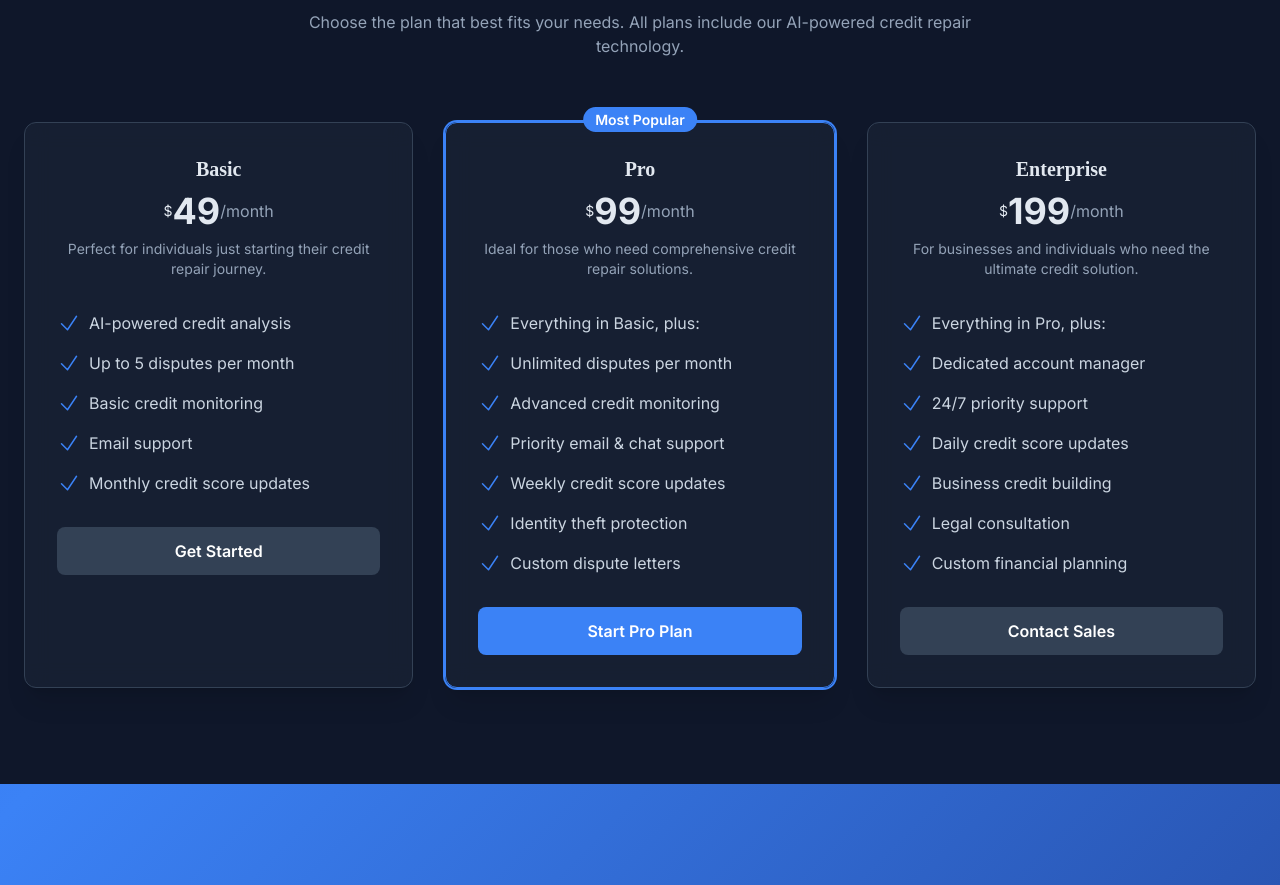
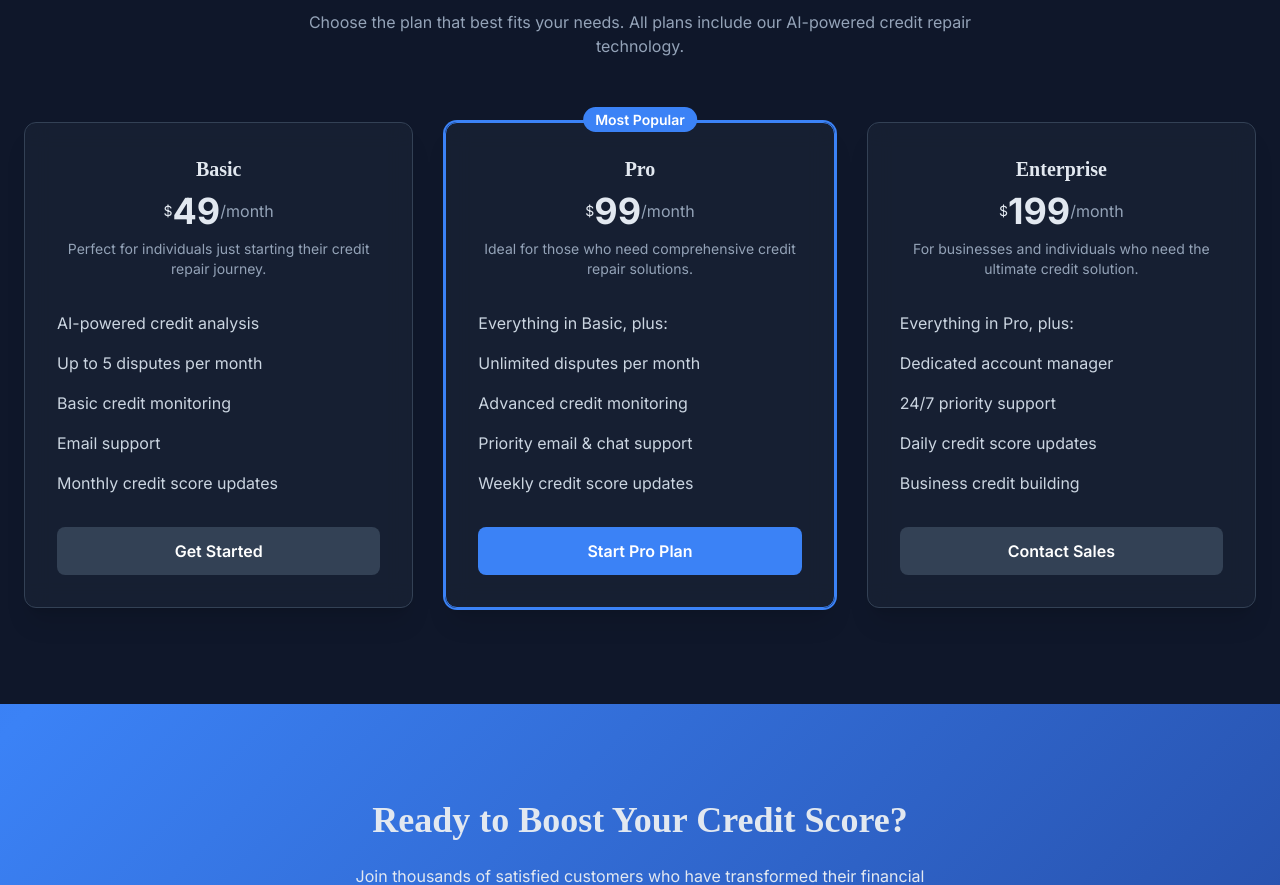
Before and after one commit to BluenSaint/Cobra-LaunchPad, a Next.js app: page / in a window 1280 px wide. Shown: the part 3440-4325 px from the top of the page. Built offline with nearby package versions, Linux system fonts and the light colour scheme.

Commit message:
fix: remove Framer Motion from Pricing component to fix server component issues

```diff
--- a/src/components/Pricing.tsx
+++ b/src/components/Pricing.tsx
@@ -1,123 +1,122 @@
 'use client'
-
-import { motion } from 'framer-motion'
-import { CheckIcon } from '@heroicons/react/24/outline'
-
-const tiers = [
-  {
-    name: 'Basic',
-    price: '49',
-    description: 'Perfect for individuals just starting their credit repair journey.',
-    features: [
-      'AI-powered credit analysis',
-      'Up to 5 disputes per month',
-      'Basic credit monitoring',
-      'Email support',
-      'Monthly credit score updates'
-    ],
-    cta: 'Get Started',
-    featured: false
-  },
-  {
-    name: 'Pro',
-    price: '99',
-    description: 'Ideal for those who need comprehensive credit repair solutions.',
-    features: [
-      'Everything in Basic, plus:',
-      'Unlimited disputes per month',
-      'Advanced credit monitoring',
-      'Priority email & chat support',
-      'Weekly credit score updates',
-      'Identity theft protection',
-      'Custom dispute letters'
-    ],
-    cta: 'Start Pro Plan',
-    featured: true
-  },
-  {
-    name: 'Enterprise',
-    price: '199',
-    description: 'For businesses and individuals who need the ultimate credit solution.',
-    features: [
-      'Everything in Pro, plus:',
-      'Dedicated account manager',
-      '24/7 priority support',
-      'Daily credit score updates',
-      'Business credit building',
-      'Legal consultation',
-      'Custom financial planning'
-    ],
-    cta: 'Contact Sales',
-    featured: false
-  }
-]
 
 export default function Pricing() {
   return (
     <section id="pricing" className="py-16 md:py-24 bg-slate-900">
       <div className="container mx-auto px-6">
-        <motion.div
-          initial={{ opacity: 0, y: 20 }}
-          whileInView={{ opacity: 1, y: 0 }}
-          viewport={{ once: true }}
-          transition={{ duration: 0.8 }}
-          className="text-center mb-12 md:mb-16"
-        >
+        <div className="text-center mb-12 md:mb-16">
           <h2 className="text-3xl md:text-4xl font-bold mb-4">
             Simple, Transparent Pricing
           </h2>
           <p className="text-slate-400 max-w-2xl mx-auto">
             Choose the plan that best fits your needs. All plans include our AI-powered credit repair technology.
           </p>
-        </motion.div>
+        </div>
 
         <div className="grid md:grid-cols-2 lg:grid-cols-3 gap-8">
-          {tiers.map((tier, index) => (
-            <motion.div
-              key={tier.name}
-              initial={{ opacity: 0, y: 20 }}
-              whileInView={{ opacity: 1, y: 0 }}
-              viewport={{ once: true }}
-              transition={{ duration: 0.5, delay: index * 0.2 }}
-              className={`glassmorphism p-8 relative ${
-                tier.featured ? 'border-blue-500 ring-2 ring-blue-500' : ''
-              }`}
-            >
-              {tier.featured && (
+          {/* Basic Plan */}
+          <div className="glassmorphism p-8 relative">
+            <div className="text-center mb-8">
+              <h3 className="text-xl font-bold mb-2">Basic</h3>
+              <div className="flex items-center justify-center mb-2">
+                <span className="text-sm">$</span>
+                <span className="text-4xl font-bold">49</span>
+                <span className="text-slate-400">/month</span>
+              </div>
+              <p className="text-slate-400 text-sm">Perfect for individuals just starting their credit repair journey.</p>
+            </div>
+            <ul className="space-y-4 mb-8">
+              <li className="flex items-start">
+                <span className="text-slate-300">AI-powered credit analysis</span>
+              </li>
+              <li className="flex items-start">
+                <span className="text-slate-300">Up to 5 disputes per month</span>
+              </li>
+              <li className="flex items-start">
+                <span className="text-slate-300">Basic credit monitoring</span>
+              </li>
+              <li className="flex items-start">
+                <span className="text-slate-300">Email support</span>
+              </li>
+              <li className="flex items-start">
+                <span className="text-slate-300">Monthly credit score updates</span>
+              </li>
+            </ul>
+            <button className="w-full py-3 px-6 rounded-lg font-semibold transition-all duration-200 bg-slate-700 hover:bg-slate-600 text-white">
+              Get Started
+            </button>
+          </div>
+
+          {/* Pro Plan */}
+          <div className="glassmorphism p-8 relative border-blue-500 ring-2 ring-blue-500">
             <div className="absolute -top-4 left-1/2 transform -translate-x-1/2">
               <span className="bg-blue-500 text-white px-3 py-1 rounded-full text-sm font-semibold">
                 Most Popular
               </span>
             </div>
-              )}
             <div className="text-center mb-8">
-                <h3 className="text-xl font-bold mb-2">{tier.name}</h3>
+              <h3 className="text-xl font-bold mb-2">Pro</h3>
               <div className="flex items-center justify-center mb-2">
                 <span className="text-sm">$</span>
-                  <span className="text-4xl font-bold">{tier.price}</span>
+                <span className="text-4xl font-bold">99</span>
                 <span className="text-slate-400">/month</span>
               </div>
-                <p className="text-slate-400 text-sm">{tier.description}</p>
+              <p className="text-slate-400 text-sm">Ideal for those who need comprehensive credit repair solutions.</p>
             </div>
             <ul className="space-y-4 mb-8">
-                {tier.features.map((feature) => (
-                  <li key={feature} className="flex items-start">
-                    <CheckIcon className="h-6 w-6 text-blue-500 flex-shrink-0 mr-2" />
-                    <span className="text-slate-300">{feature}</span>
+              <li className="flex items-start">
+                <span className="text-slate-300">Everything in Basic, plus:</span>
               </li>
-                ))}
+              <li className="flex items-start">
+                <span className="text-slate-300">Unlimited disputes per month</span>
+              </li>
+              <li className="flex items-start">
+                <span className="text-slate-300">Advanced credit monitoring</span>
+              </li>
+              <li className="flex items-start">
+                <span className="text-slate-300">Priority email & chat support</span>
+              </li>
+              <li className="flex items-start">
+                <span className="text-slate-300">Weekly credit score updates</span>
+              </li>
             </ul>
-              <button
-                className={`w-full py-3 px-6 rounded-lg font-semibold transition-all duration-200 ${
-                  tier.featured
-                    ? 'bg-blue-500 hover:bg-blue-600 text-white'
-                    : 'bg-slate-700 hover:bg-slate-600 text-white'
-                }`}
-              >
-                {tier.cta}
+            <button className="w-full py-3 px-6 rounded-lg font-semibold transition-all duration-200 bg-blue-500 hover:bg-blue-600 text-white">
+              Start Pro Plan
             </button>
-            </motion.div>
-          ))}
+          </div>
+
+          {/* Enterprise Plan */}
+          <div className="glassmorphism p-8 relative">
+            <div className="text-center mb-8">
+              <h3 className="text-xl font-bold mb-2">Enterprise</h3>
+              <div className="flex items-center justify-center mb-2">
+                <span className="text-sm">$</span>
+                <span className="text-4xl font-bold">199</span>
+                <span className="text-slate-400">/month</span>
+              </div>
+              <p className="text-slate-400 text-sm">For businesses and individuals who need the ultimate credit solution.</p>
+            </div>
+            <ul className="space-y-4 mb-8">
+              <li className="flex items-start">
+                <span className="text-slate-300">Everything in Pro, plus:</span>
+              </li>
+              <li className="flex items-start">
+                <span className="text-slate-300">Dedicated account manager</span>
+              </li>
+              <li className="flex items-start">
+                <span className="text-slate-300">24/7 priority support</span>
+              </li>
+              <li className="flex items-start">
+                <span className="text-slate-300">Daily credit score updates</span>
+              </li>
+              <li className="flex items-start">
+                <span className="text-slate-300">Business credit building</span>
+              </li>
+            </ul>
+            <button className="w-full py-3 px-6 rounded-lg font-semibold transition-all duration-200 bg-slate-700 hover:bg-slate-600 text-white">
+              Contact Sales
+            </button>
+          </div>
         </div>
       </div>
     </section>
```
Lines whose indentation alone changed are shown as unchanged.
